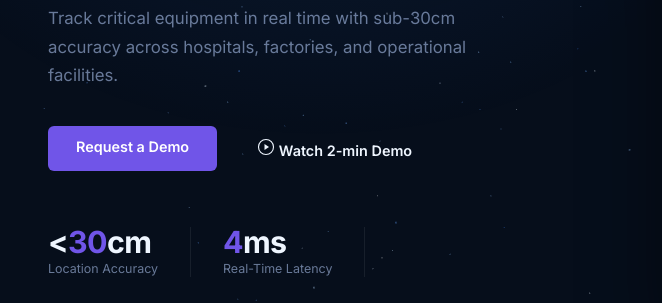
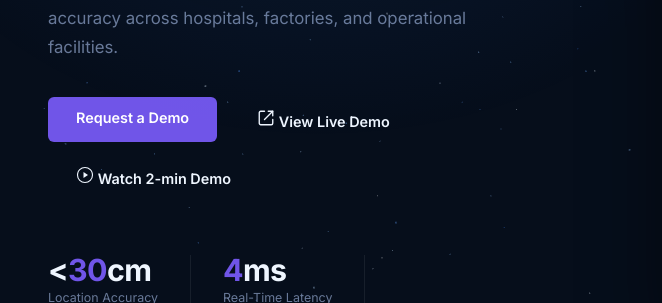
Before and after one commit to Affixos-Eng/testsite, a plain HTML site: page index.html in a window 1280 px wide. Shown: the part 337-640 px from the top of the page, 0-662 px from the left. Drawn offline with nearby package versions, Linux system fonts and the light colour scheme; animation ran at ten frames a second.

Commit message:
Add View Live Demo links to Netlify-hosted preview
Adds "View Live Demo" buttons in the hero CTA row, the bottom CTA
section, and the footer Product column. All point to
https://sparkling-salamander-466dfb.netlify.app/ and open in a new
tab so prospects can try the live product alongside the existing
Watch Demo and Request a Demo flows.

Co-Authored-By: Claude Opus 4.7 <noreply@anthropic.com>

```diff
--- a/index.html
+++ b/index.html
@@ -1022,6 +1022,10 @@
     </p>
     <div class="hero-actions">
       <a href="#cta" class="btn btn-primary">Request a Demo</a>
+      <a href="https://sparkling-salamander-466dfb.netlify.app/" target="_blank" rel="noopener" class="btn btn-watch">
+        <svg viewBox="0 0 24 24" fill="none" stroke="currentColor" stroke-width="1.8" stroke-linecap="round" stroke-linejoin="round" aria-hidden="true"><path d="M15 3h6v6"/><path d="M10 14L21 3"/><path d="M21 14v5a2 2 0 0 1-2 2H5a2 2 0 0 1-2-2V5a2 2 0 0 1 2-2h5"/></svg>
+        View Live Demo
+      </a>
       <button onclick="openDemo()" class="btn btn-watch">
         <svg viewBox="0 0 24 24" fill="currentColor" aria-hidden="true"><circle cx="12" cy="12" r="10" fill="none" stroke="currentColor" stroke-width="1.5"/><polygon points="10,8 16,12 10,16" fill="currentColor"/></svg>
         Watch 2-min Demo
@@ -1269,6 +1273,10 @@
       <p class="cta-sub">We'll walk you through a live session tailored to your environment — no commitment required. See exactly how Affixos fits into your operations.</p>
       <div class="cta-actions">
         <a href="mailto:support@affixos.com" class="btn btn-primary">Request a Free Demo</a>
+        <a href="https://sparkling-salamander-466dfb.netlify.app/" target="_blank" rel="noopener" class="btn btn-watch" style="border-color:rgba(112,85,232,0.4);color:var(--white)">
+          <svg viewBox="0 0 24 24" fill="none" stroke="currentColor" stroke-width="1.8" stroke-linecap="round" stroke-linejoin="round" width="18" height="18" aria-hidden="true"><path d="M15 3h6v6"/><path d="M10 14L21 3"/><path d="M21 14v5a2 2 0 0 1-2 2H5a2 2 0 0 1-2-2V5a2 2 0 0 1 2-2h5"/></svg>
+          View Live Demo
+        </a>
         <button onclick="openDemo()" class="btn btn-watch" style="border-color:rgba(112,85,232,0.4);color:var(--white)">
           <svg viewBox="0 0 24 24" fill="currentColor" width="18" height="18" aria-hidden="true"><circle cx="12" cy="12" r="10" fill="none" stroke="currentColor" stroke-width="1.5"/><polygon points="10,8 16,12 10,16"/></svg>
           Watch 2-min Demo
@@ -1293,7 +1301,7 @@
           <li><a href="#how-it-works">How It Works</a></li>
           <li><a href="#features">Hardware</a></li>
           <li><a href="#features">Platform</a></li>
-          <li><a href="#in-action">Live Demo</a></li>
+          <li><a href="https://sparkling-salamander-466dfb.netlify.app/" target="_blank" rel="noopener">Live Demo</a></li>
         </ul>
       </div>
       <div>
```
